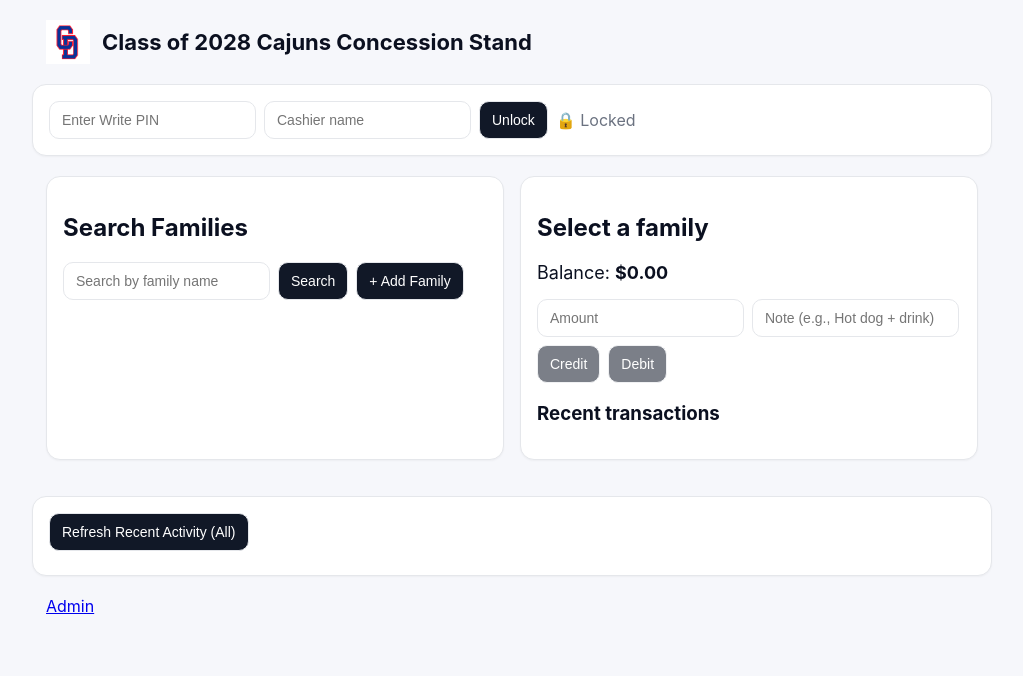
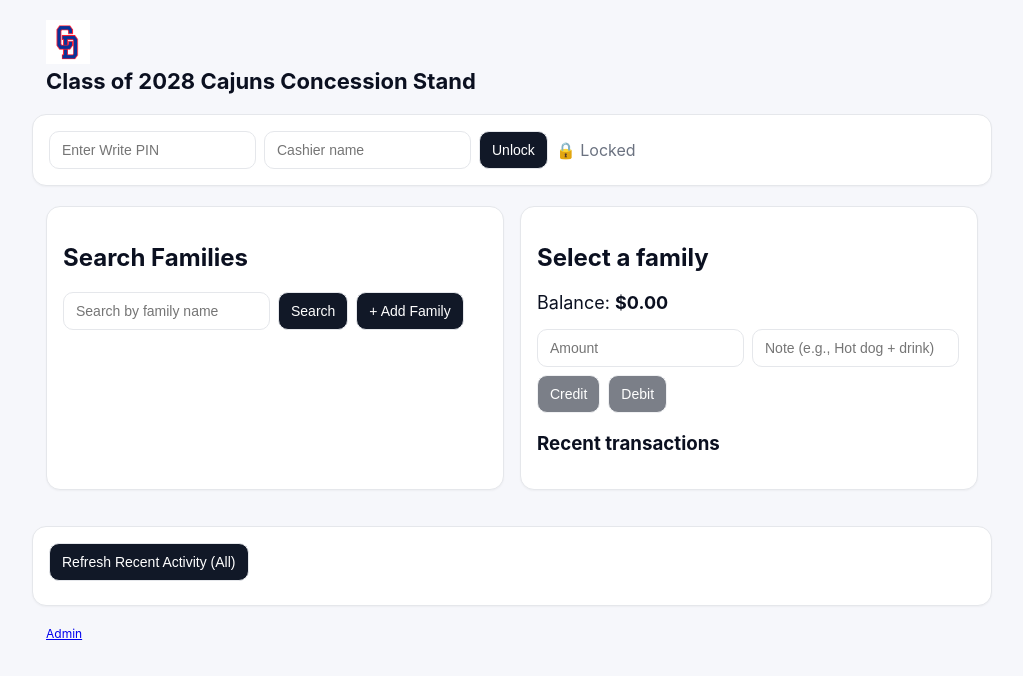
Before and after one commit to Peppy-bot2028/cajuns-netlify, a website: page public/index.html in a window 1280 px wide. Shown: the whole page, without its empty margins (128-1151 px from the left). Drawn offline with Linux system fonts and the light colour scheme; no server answers.

Commit message:
Add files via upload

```diff
--- a/public/index.html
+++ b/public/index.html
@@ -7,9 +7,11 @@
   <link rel="stylesheet" href="/styles.css">
 </head>
 <body>
-  <header class="wrap">
-    <img src="/logo.webp" alt="" class="logo" onerror="this.style.display='none'">
-    <h1>Class of 2028 Cajuns Concession Stand</h1>
+  <header class="banner">
+    <div class="wrap inner">
+      <img src="/logo.webp" alt="" class="logo" onerror="this.style.display='none'">
+      <h1>Class of 2028 Cajuns Concession Stand</h1>
+    </div>
   </header>
 
   <section class="wrap card">
@@ -32,7 +34,7 @@
       <ul id="familyList" class="list"></ul>
     </div>
 
-    <div class="card" id="familyDetail" style="display:block;">
+    <div class="card" id="familyDetail">
       <h2 id="familyName">Select a family</h2>
       <div class="balance">
         Balance: <strong id="balance">$0.00</strong>
@@ -55,7 +57,7 @@
     <ul id="feedList" class="list"></ul>
   </section>
 
-  <footer class="wrap center muted">
+  <footer class="wrap small">
     <a href="/admin.html">Admin</a>
   </footer>
 
```
